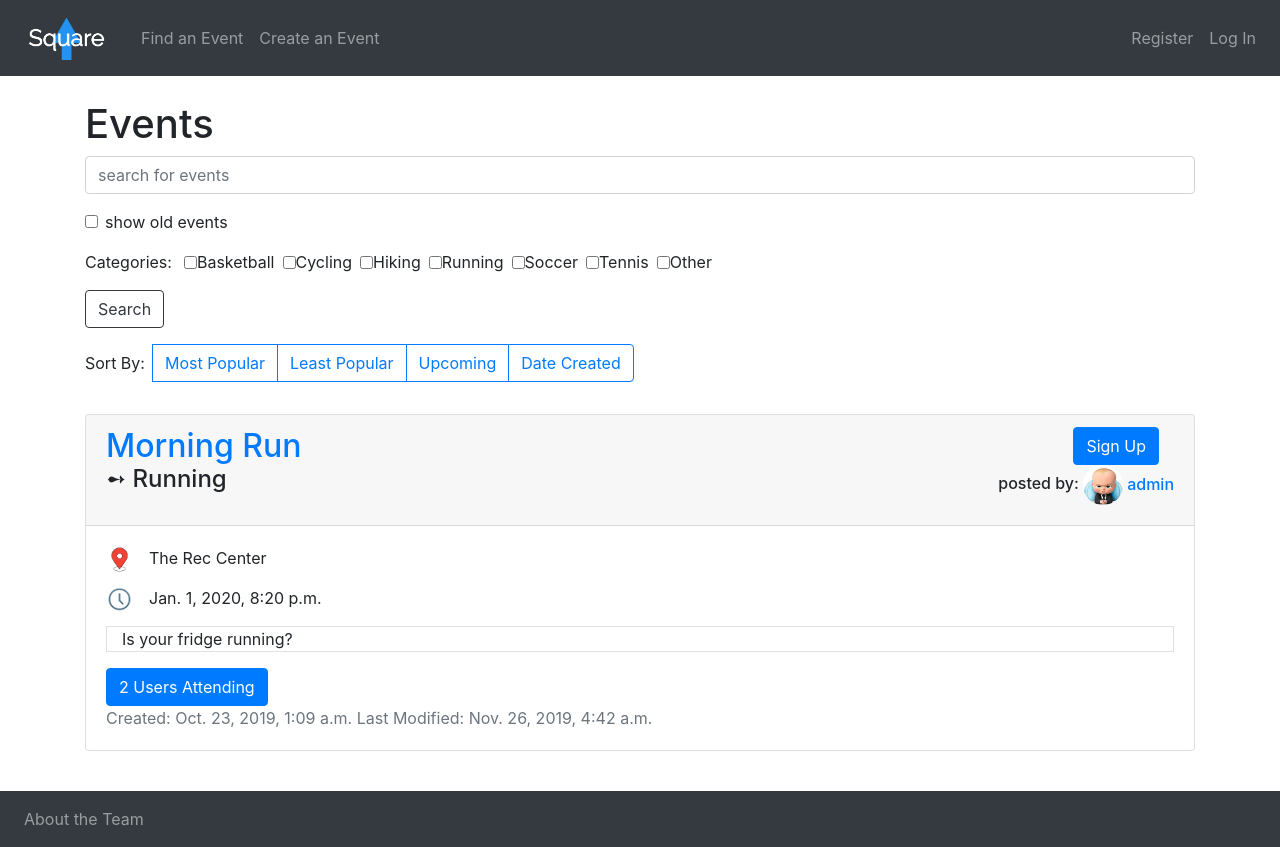
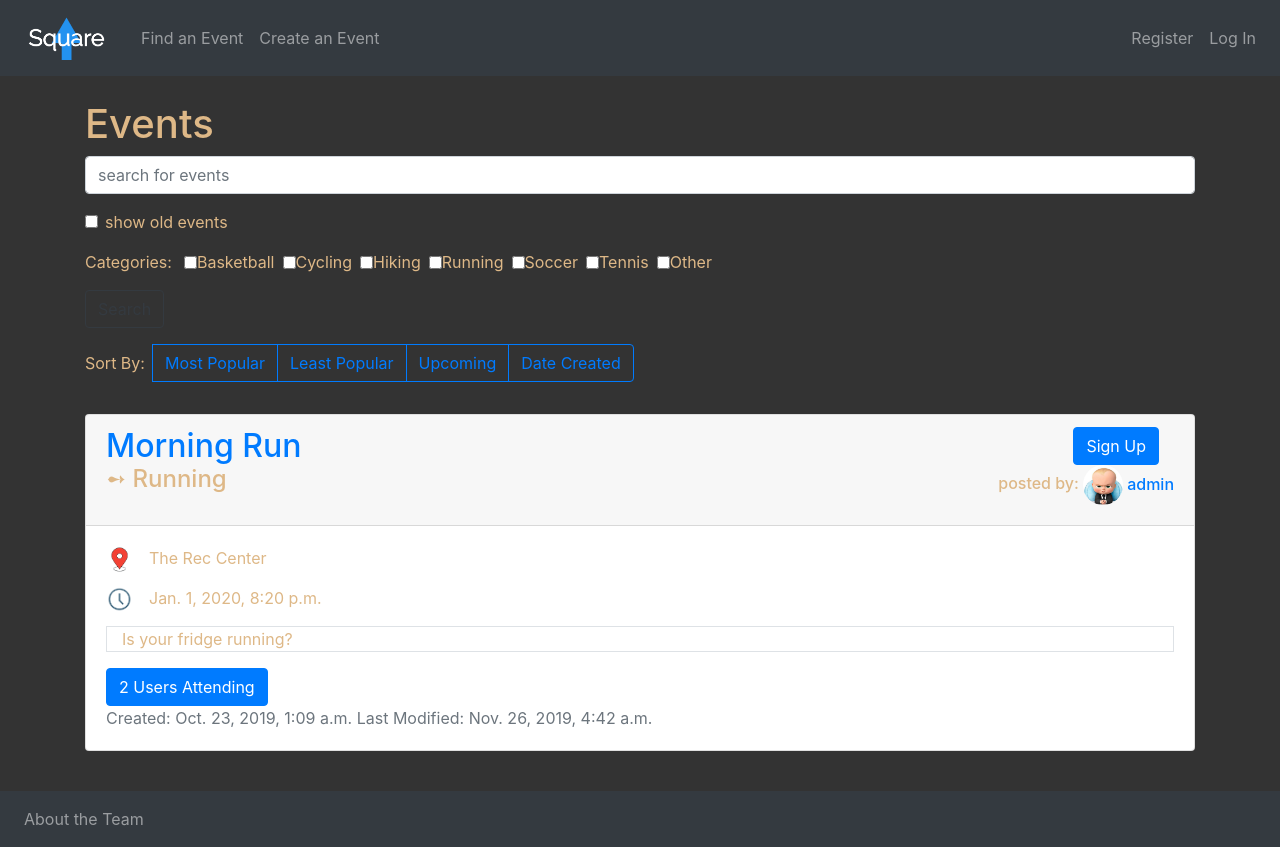
Before and after one commit to royceschultz/Square-Up-Events, a Django app: page / in a window 1280 px wide. Run offline with Django 3.2, Linux system fonts and the light colour scheme; data comes from the database, SQL or seed files in the repository; some libraries are stand-ins or nearby versions.

Commit message:
Implemented dark mode with the light mode commented out in style.css

```diff
--- a/events/static/events/style.css
+++ b/events/static/events/style.css
@@ -1,10 +1,27 @@
+
+
 html,body {
   display: flex;
   flex-direction: column;
   min-height: 100vh;
+  background-color: #333333;
+  color: BurlyWood;
 }
+/*
+html, body {
+  display: flex;
+  flex-direction: column;
+  min-height: 100vh;
+}
+*/
+
 footer {
   margin: auto auto 0 auto;
   flex-shrink: 0;
   width: 100%;
 }
+
+.card-text container border-gray border {
+  background-color: black;
+  color: gray;
+}
```
